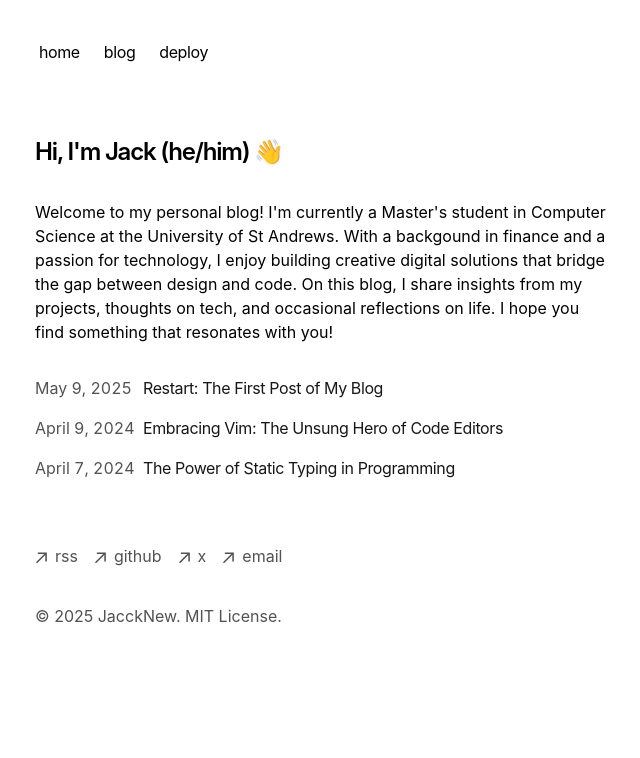
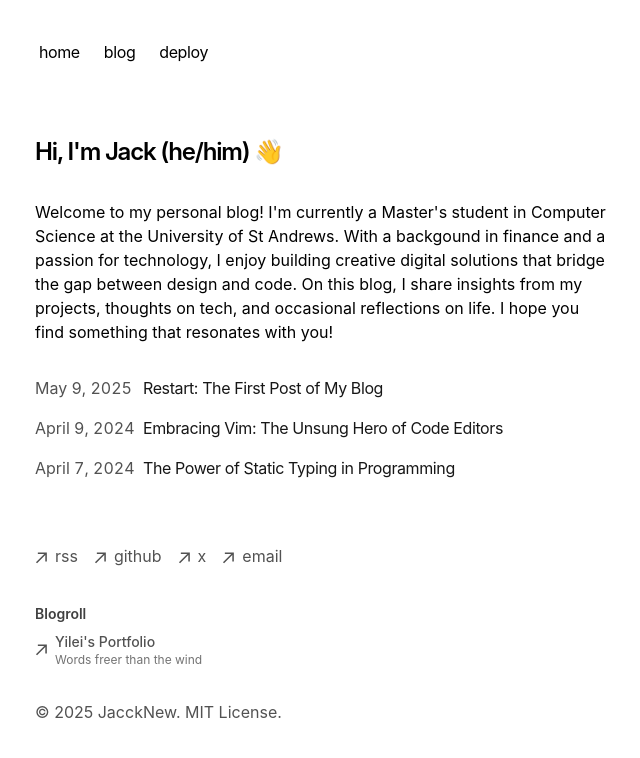
Before and after one commit to JacckNew/jaccknew.me, a Next.js app: page / in a window 1280 px wide. Shown: the top 758 px of the page, without its empty margins (317-957 px from the left). Built offline with nearby package versions, Linux system fonts and the light colour scheme.

Commit message:
update friendroll at the footer

```diff
--- a/app/components/footer.tsx
+++ b/app/components/footer.tsx
@@ -64,6 +64,21 @@ export default function Footer() {
           </a>
         </li>
       </ul>
+      <div className="mt-8">
+        <h3 className="text-sm font-semibold text-neutral-700 dark:text-neutral-200 mb-2">Blogroll</h3>
+        <a
+          className="flex items-center text-sm text-neutral-600 dark:text-neutral-300 transition-all hover:text-neutral-800 dark:hover:text-neutral-100"
+          rel="noopener noreferrer"
+          target="_blank"
+          href="https://yileics.github.io/portfolio/"
+        >
+          <ArrowIcon />
+          <div className="ml-2">
+            <p className="font-medium">Yilei's Portfolio</p>
+            <p className="text-xs text-neutral-500 dark:text-neutral-400">Words freer than the wind</p>
+          </div>
+        </a>
+      </div>
       <p className="mt-8 text-neutral-600 dark:text-neutral-300">
         © {new Date().getFullYear()} JacckNew. <a href="/LICENSE">MIT License</a>.
         <br />
```
